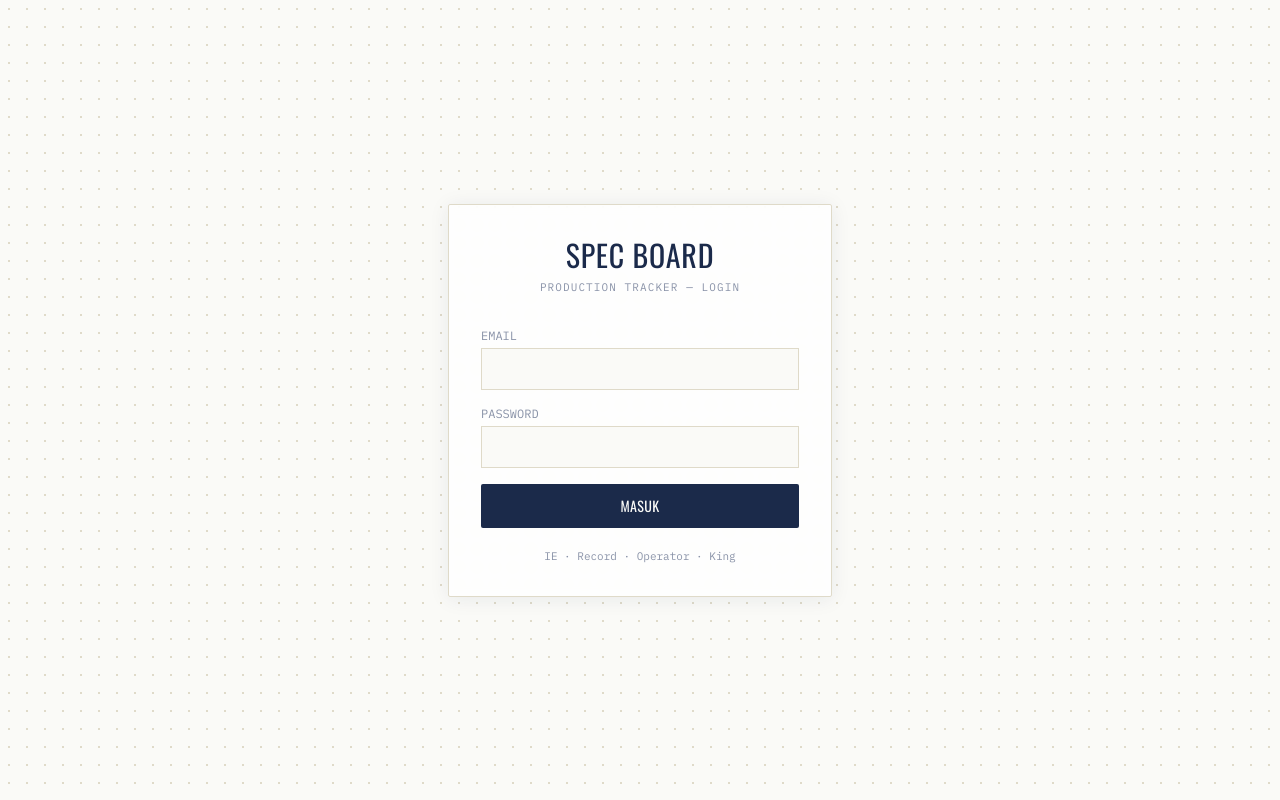
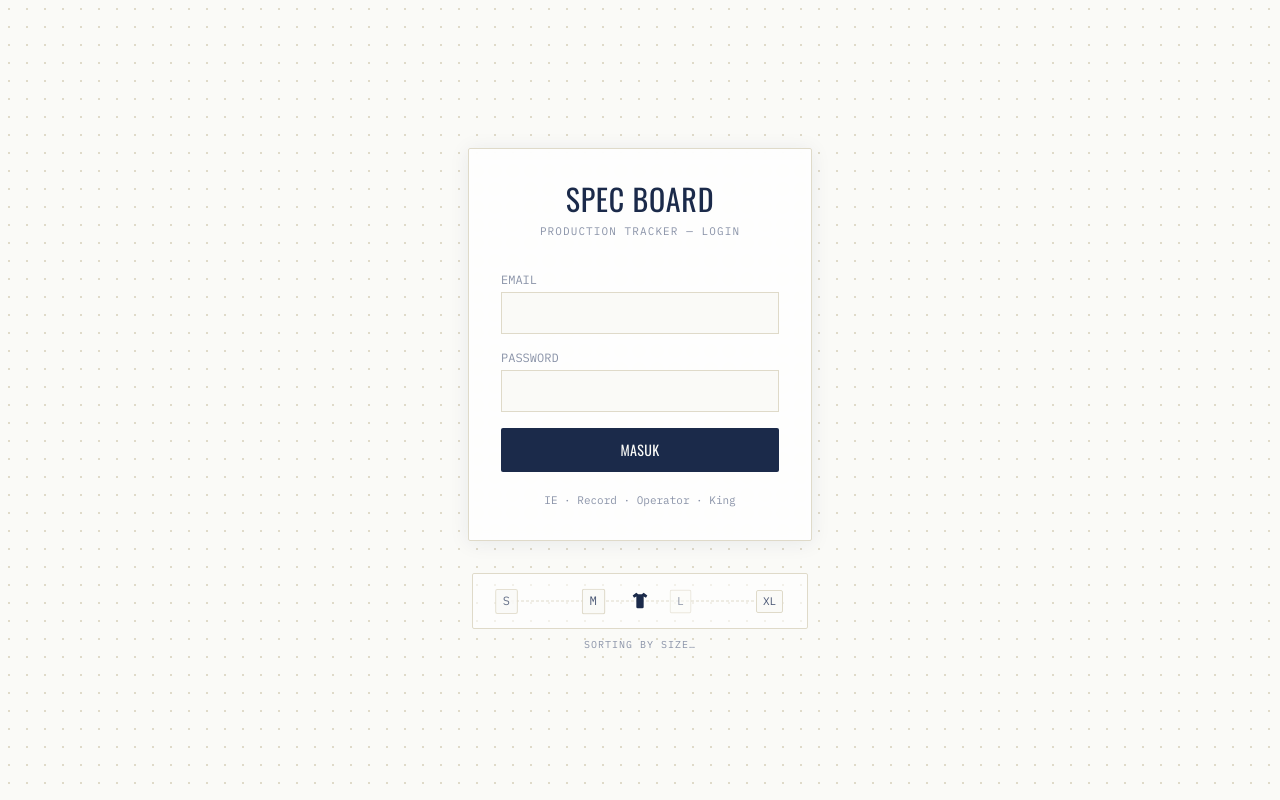
Before and after one commit to Rz152136/Tracking-system, a React (Vite) app: page / in a window 1280 px wide. Built offline with nearby package versions, Linux system fonts and the light colour scheme; no server answers; the database is empty.

Commit message:
Refactor Login component and add floating tags

```diff
--- a/src/components/Login.jsx
+++ b/src/components/Login.jsx
@@ -1,5 +1,8 @@
+
 import { useState } from 'react'
 import { useAuth } from '../context/AuthContext'
+
+const SIZE_TAGS = ['S', 'M', 'L', 'XL']
 
 export default function Login() {
   const { login } = useAuth()
@@ -36,6 +39,25 @@ export default function Login() {
           0%   { opacity: 0; transform: translateY(14px) scale(0.98); }
           100% { opacity: 1; transform: translateY(0) scale(1); }
         }
+        @keyframes bob {
+          0%, 100% { transform: translateY(0) rotate(var(--rot, -4deg)); }
+          50%      { transform: translateY(-10px) rotate(var(--rot, -4deg)); }
+        }
+        @keyframes sortMove {
+          0%   { left: 2%; }
+          22%  { left: 2%; }
+          28%  { left: 26%; }
+          47%  { left: 26%; }
+          53%  { left: 50%; }
+          72%  { left: 50%; }
+          78%  { left: 74%; }
+          97%  { left: 74%; }
+          100% { left: 74%; }
+        }
+        @keyframes pulseTag {
+          0%, 100% { opacity: 0.45; transform: scale(1); }
+          50%      { opacity: 1; transform: scale(1.12); }
+        }
         .curtain-panel-left {
           animation: curtainLeft 0.9s cubic-bezier(0.65, 0, 0.35, 1) 0.55s forwards;
         }
@@ -46,6 +68,20 @@ export default function Login() {
           animation: cardReveal 0.6s ease-out 1s forwards;
           opacity: 0;
         }
+        .float-tag {
+          animation: bob 4.5s ease-in-out infinite;
+          opacity: 0;
+          animation: bob 4.5s ease-in-out infinite, fadeIn 0.6s ease-out 1.3s forwards;
+        }
+        @keyframes fadeIn {
+          to { opacity: 1; }
+        }
+        .sort-icon {
+          animation: sortMove 8s ease-in-out infinite;
+        }
+        .sort-tag {
+          animation: pulseTag 8s ease-in-out infinite;
+        }
       `}</style>
 
       {/* Panel kain kiri & kanan — bergaya placket kemeja, terbuka saat halaman dimuat */}
@@ -53,8 +89,7 @@ export default function Login() {
         <div
           className="curtain-panel-left relative w-1/2 h-full bg-ink flex items-center justify-end pr-1 sm:pr-2"
           style={{
-            backgroundImage:
-              'radial-gradient(circle, rgba(250,250,247,0.08) 1px, transparent 1px)',
+            backgroundImage: 'radial-gradient(circle, rgba(250,250,247,0.08) 1px, transparent 1px)',
             backgroundSize: '16px 16px',
           }}
         >
@@ -62,15 +97,14 @@ export default function Login() {
             Spec
           </span>
           <div className="absolute right-0 top-0 h-full w-px border-r-2 border-dashed border-paper/30" />
-          <Button style={{ top: '30%' }} />
-          <Button style={{ top: '50%' }} />
-          <Button style={{ top: '70%' }} />
+          <Dot style={{ top: '30%' }} />
+          <Dot style={{ top: '50%' }} />
+          <Dot style={{ top: '70%' }} />
         </div>
         <div
           className="curtain-panel-right relative w-1/2 h-full bg-ink flex items-center justify-start pl-1 sm:pl-2"
           style={{
-            backgroundImage:
-              'radial-gradient(circle, rgba(250,250,247,0.08) 1px, transparent 1px)',
+            backgroundImage: 'radial-gradient(circle, rgba(250,250,247,0.08) 1px, transparent 1px)',
             backgroundSize: '16px 16px',
           }}
         >
@@ -80,10 +114,17 @@ export default function Login() {
         </div>
       </div>
 
+      {/* Tag ukuran mengambang di sekitar layar — dekorasi, disembunyikan di layar sangat kecil */}
+      <FloatingTag className="hidden sm:flex top-[12%] left-[8%]" rot="-8deg" delay="0s" label="M" />
+      <FloatingTag className="hidden sm:flex top-[20%] right-[10%]" rot="6deg" delay="0.6s" label="L" />
+      <FloatingTag className="hidden md:flex bottom-[16%] left-[12%]" rot="5deg" delay="1.1s" label="S" />
+      <FloatingTag className="hidden sm:flex bottom-[14%] right-[9%]" rot="-6deg" delay="1.6s" label="XL" />
+
+      <div className="relative z-10 flex flex-col items-center gap-6 sm:gap-8">
         {/* Kartu login */}
         <form
           onSubmit={handleSubmit}
-        className="login-card relative z-10 w-full max-w-sm bg-white/80 backdrop-blur-sm border border-paperLine rounded-sm p-6 sm:p-8 shadow-[0_2px_20px_rgba(27,42,74,0.08)]"
+          className="login-card w-full max-w-sm bg-white/80 backdrop-blur-sm border border-paperLine rounded-sm p-6 sm:p-8 shadow-[0_2px_20px_rgba(27,42,74,0.08)]"
         >
           <div className="text-center mb-6 sm:mb-8">
             <div className="font-display text-2xl sm:text-3xl tracking-wide text-ink">
@@ -128,11 +169,61 @@ export default function Login() {
             IE · Record · Operator · King
           </p>
         </form>
+
+        {/* Strip animasi "menyortir baju per size" */}
+        <div className="login-card w-full max-w-sm px-1" style={{ animationDelay: '1.15s' }}>
+          <div className="relative h-14 bg-white/60 border border-paperLine rounded-sm overflow-hidden">
+            {/* garis jalur */}
+            <div className="absolute left-[10%] right-[10%] top-1/2 -translate-y-1/2 border-t border-dashed border-paperLine" />
+            {/* tag ukuran di sepanjang jalur */}
+            <div className="absolute inset-0 flex items-center justify-between px-[7%]">
+              {SIZE_TAGS.map((s, i) => (
+                <span
+                  key={s}
+                  className="sort-tag font-mono text-[11px] text-inkSoft bg-paper border border-paperLine rounded-sm px-1.5 py-0.5"
+                  style={{ animationDelay: `${i * 2}s` }}
+                >
+                  {s}
+                </span>
+              ))}
+            </div>
+            {/* icon baju yang bergerak menyortir */}
+            <div className="sort-icon absolute top-1/2 -translate-y-1/2 -translate-x-1/2">
+              <ShirtIcon />
+            </div>
+          </div>
+          <p className="text-center text-[10px] font-mono text-inkFaint mt-2 tracking-widest uppercase">
+            Sorting by size…
+          </p>
+        </div>
+      </div>
     </div>
   )
 }
 
-function Button({ style }) {
+function FloatingTag({ className = '', rot, delay, label }) {
+  return (
+    <div
+      className={`float-tag pointer-events-none fixed z-10 items-center justify-center w-10 h-10 rounded-sm border-2 border-dashed border-inkFaint/40 bg-white/50 font-mono text-xs text-inkSoft ${className}`}
+      style={{ '--rot': rot, animationDelay: delay }}
+    >
+      {label}
+    </div>
+  )
+}
+
+function ShirtIcon() {
+  return (
+    <svg width="22" height="22" viewBox="0 0 24 24" fill="none" aria-hidden="true">
+      <path
+        d="M8 3L4 6l1.5 2.5L8 7v11.5A1.5 1.5 0 0 0 9.5 20h5a1.5 1.5 0 0 0 1.5-1.5V7l2.5 1.5L20 6l-4-3-2 1.5h-4L8 3Z"
+        fill="#1B2A4A"
+      />
+    </svg>
+  )
+}
+
+function Dot({ style }) {
   return (
     <span
       className="absolute right-[-3px] w-1.5 h-1.5 rounded-full bg-paper/40"
```
Lines whose indentation alone changed are shown as unchanged.
